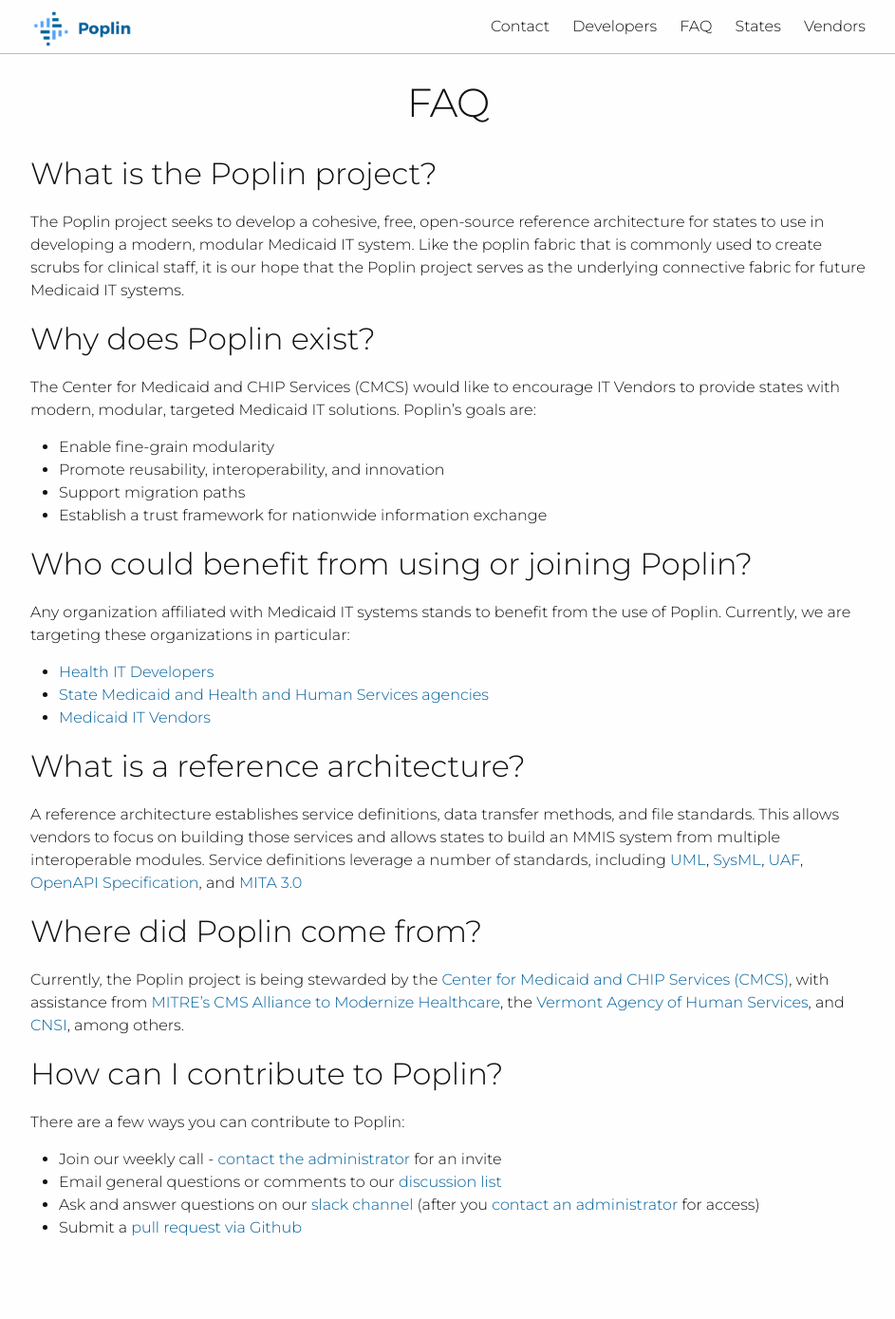
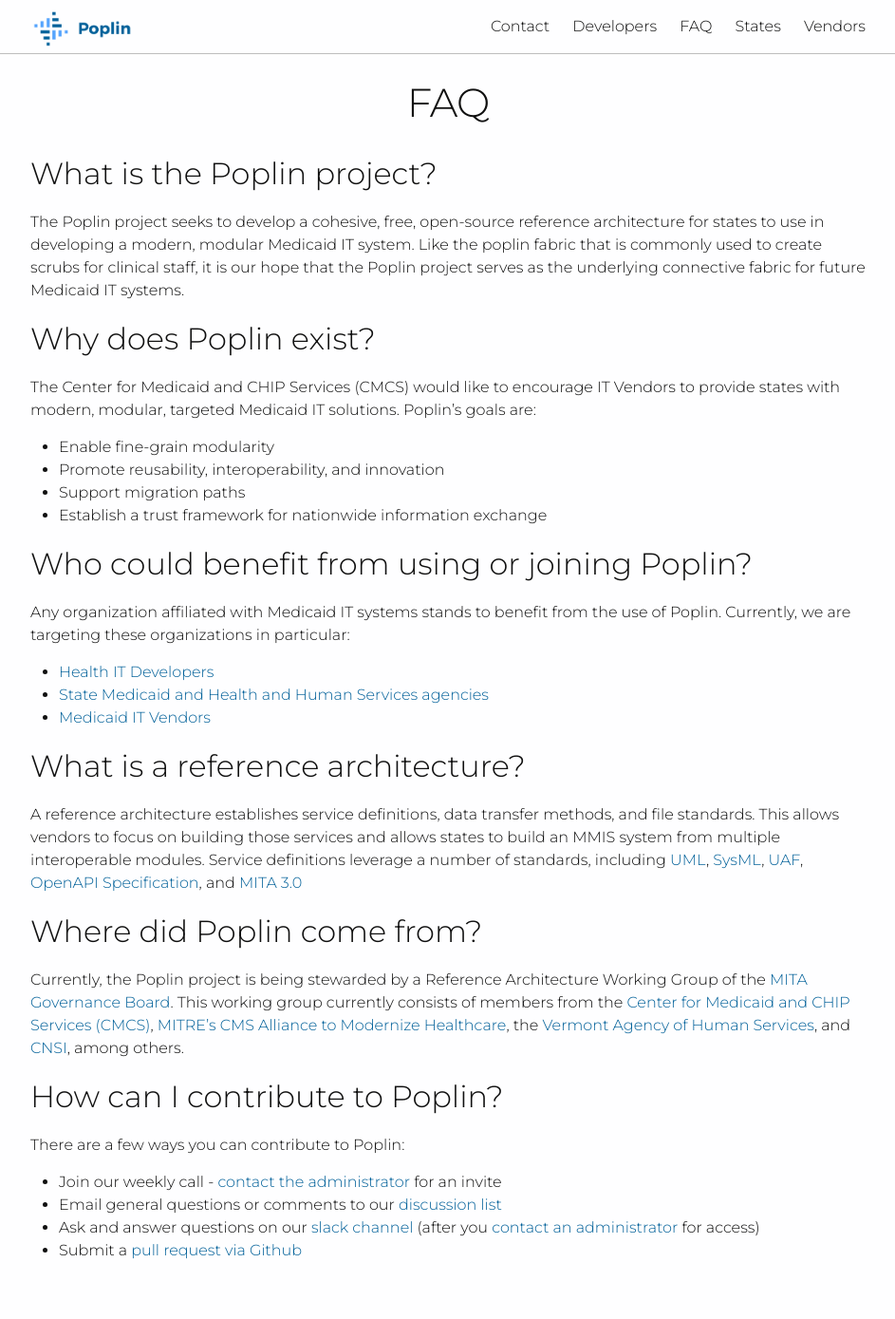
Before and after one commit to MITA-Governance-Board/Poplin, a Jekyll site: the page built from faq.md, in a window 1280 px wide. Shown: the whole page at 95% size, without its empty margins (168-1111 px from the left). Built offline with Jekyll 4.4.1, drawn with Linux system fonts in a browser that asks for light colours; nearby versions of some CDN libraries; before the commit the page ends 1365 px from its top, so only the background shows below that.

Commit message:
Update stewardship definition

```diff
--- a/faq.md
+++ b/faq.md
@@ -27,7 +27,7 @@
 A reference architecture establishes service definitions, data transfer methods, and file standards.  This allows vendors to focus on building those services and allows states to build an MMIS system from multiple interoperable modules.  Service definitions leverage a number of standards, including [UML](http://www.omg.org/spec/UML/), [SysML](http://www.omg.org/spec/SysML/), [UAF](http://www.omg.org/spec/UAF/), [OpenAPI Specification](https://github.com/OAI/OpenAPI-Specification), and [MITA 3.0](https://www.medicaid.gov/medicaid/data-and-systems/mita/mita-30/index.html)
 
 ## Where did Poplin come from?
-Currently, the Poplin project is being stewarded by the [Center for Medicaid and CHIP Services (CMCS)](https://www.medicaid.gov/), with assistance from [MITRE's](https://www.mitre.org) [CMS Alliance to Modernize Healthcare](https://www.mitre.org/centers/cms-alliances-to-modernize-healthcare/who-we-are), the [Vermont Agency of Human Services](http://humanservices.vermont.gov/), and [CNSI](http://www.cns-inc.com/), among others.
+Currently, the Poplin project is being stewarded by a Reference Architecture Working Group of the [MITA Governance Board](https://www.medicaid.gov/medicaid/data-and-systems/mita/governance/index.html).  This working group currently consists of members from the [Center for Medicaid and CHIP Services (CMCS)](https://www.medicaid.gov/), [MITRE's](https://www.mitre.org) [CMS Alliance to Modernize Healthcare](https://www.mitre.org/centers/cms-alliances-to-modernize-healthcare/who-we-are), the [Vermont Agency of Human Services](http://humanservices.vermont.gov/), and [CNSI](http://www.cns-inc.com/), among others.
 <!-- Does order matter here?  Is anyone offended by being called out here? -->
 
 ## How can I contribute to Poplin?
```
